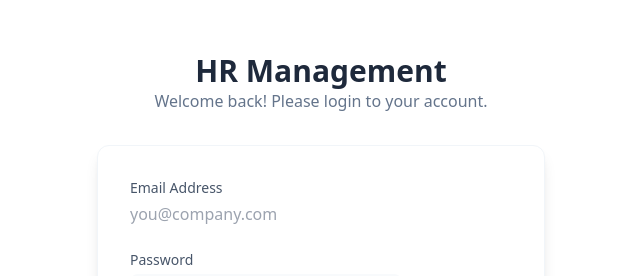
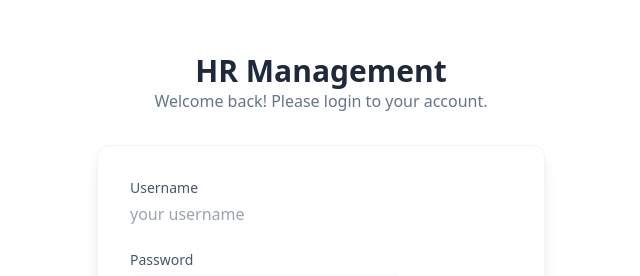
Before and after one commit to redu95/hr-management-system--Frontend-, a React (Vite) app: page / in a window 1280 px wide. Shown: the part 158-434 px from the top of the page, without its empty margins (319-959 px from the left). Built offline with nearby package versions, Linux system fonts and the light colour scheme.

Commit message:
feat: update LoginPage to use 'username' instead of 'email'; adjust input labels and placeholders accordingly

```diff
--- a/src/pages/LoginPage.jsx
+++ b/src/pages/LoginPage.jsx
@@ -11,7 +11,7 @@ import { memoryToken } from '../components/common/RequireAuth';
 // <link rel="stylesheet" href="https://cdnjs.cloudflare.com/ajax/libs/font-awesome/6.4.0/css/all.min.css" ... />
 
 const LoginPage = () => {
-    const [email, setEmail] = useState('');
+    const [username, setUsername] = useState('');
     const [password, setPassword] = useState('');
     const navigate = useNavigate();
     const toast = useRef(null); // Toast ref
@@ -25,7 +25,7 @@ const LoginPage = () => {
                     'Content-Type': 'application/json'
                 },
                 body: JSON.stringify({
-                    username: email,
+                    username: username,
                     password: password
                 })
             });
@@ -97,18 +97,18 @@ const LoginPage = () => {
                 {/* Login Form Card */}
                 <div className="bg-white p-8 rounded-xl shadow-lg border border-slate-100">
                     <div className="space-y-6">
-                        {/* Email Input */}
+                        {/* Username Input */}
                         <div>
-                            <label htmlFor="email" className="text-sm font-medium text-slate-600 block mb-1">
-                                Email Address
+                            <label htmlFor="username" className="text-sm font-medium text-slate-600 block mb-1">
+                                Username
                             </label>
                             <InputText
-                                id="email"
-                                value={email}
-                                onChange={(e) => setEmail(e.target.value)}
+                                id="username"
+                                value={username}
+                                onChange={(e) => setUsername(e.target.value)}
                                 className="w-full" // wrapper
                                 inputClassName="p-3 bg-slate-50 border-slate-200 rounded-lg" // input itself
-                                placeholder="you@company.com"
+                                placeholder="your username"
                             />
                         </div>
 
```
